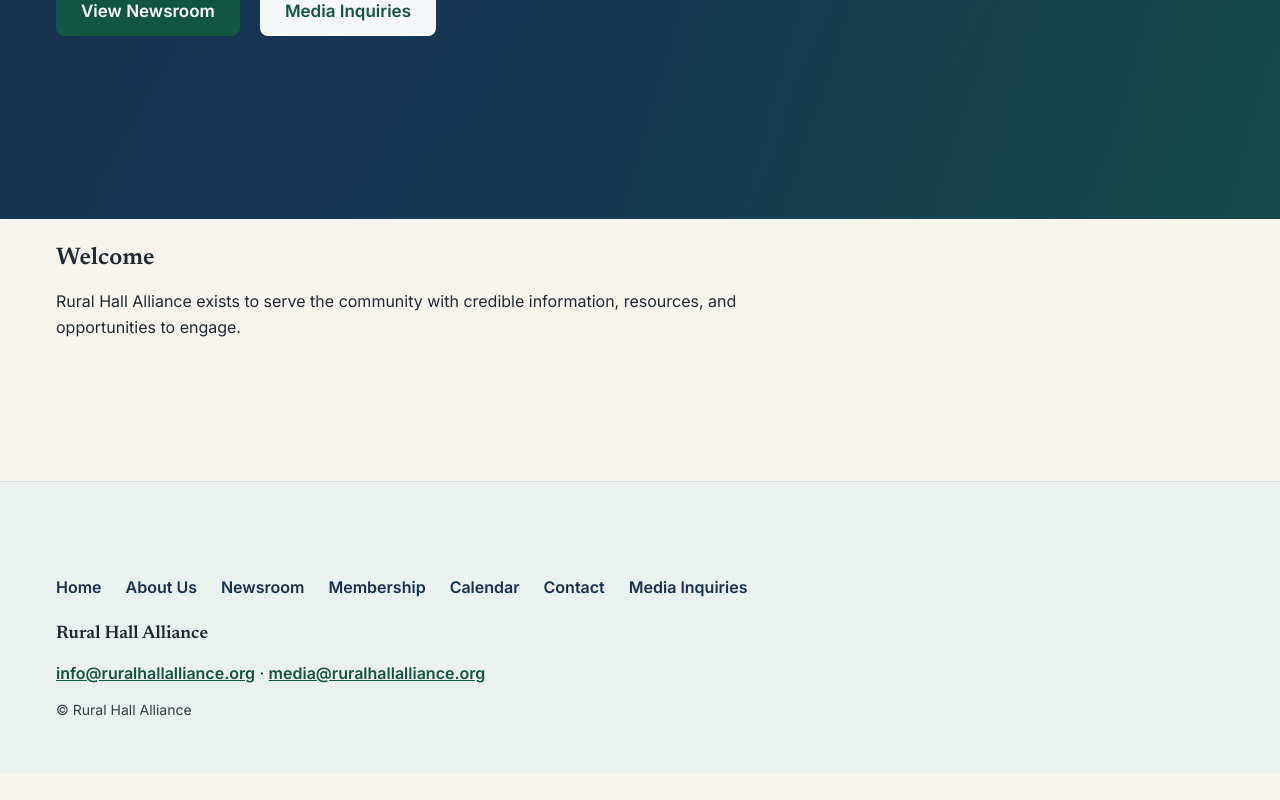
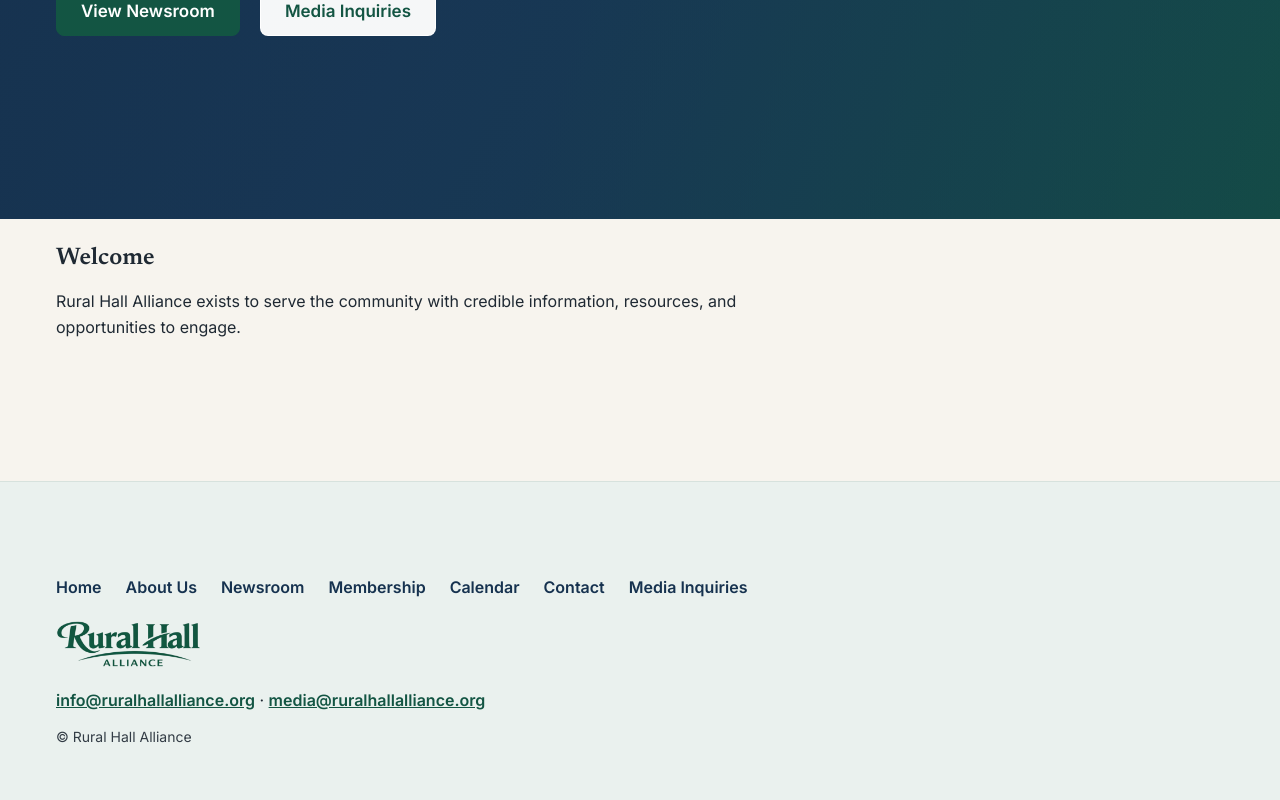
Before and after one commit to whittenluke/ruralhallalliance, a Next.js app: page / in a window 1280 px wide. Shown: the part 549-1349 px from the top of the page. Before the commit the page ends 1322 px from the top, so only its background shows below. Built offline with nearby package versions, Linux system fonts and the light colour scheme.

Commit message:
added logo to footer

```diff
--- a/app/globals.css
+++ b/app/globals.css
@@ -403,11 +403,25 @@ p {
   margin: 0 0 0.75rem 0;
 }
 
-.site-footer .org-name {
-  font-family: var(--font-newsreader), Georgia, serif;
-  font-size: 1.125rem;
-  font-weight: 600;
-  color: var(--color-text);
+.site-footer .footer-brand {
+  display: inline-block;
+  margin: 0 0 0.75rem 0;
+  line-height: 0;
+  text-decoration: none;
+}
+
+.site-footer .footer-brand:focus-visible {
+  outline: 2px solid var(--color-green);
+  outline-offset: 4px;
+  border-radius: 4px;
+}
+
+.site-footer .footer-logo {
+  display: block;
+  height: auto;
+  max-height: 3rem;
+  width: auto;
+  max-width: min(100%, 14rem);
 }
 
 .site-footer .footer-emails a {
--- a/app/layout.tsx
+++ b/app/layout.tsx
@@ -1,4 +1,5 @@
 import type { Metadata, Viewport } from "next";
+import Link from "next/link";
 import { Inter, Newsreader } from "next/font/google";
 import { SiteHeader } from "@/components/site-header";
 import { primaryNav } from "@/lib/navigation";
@@ -60,7 +61,15 @@ export default async function RootLayout({
               <a href="/media">Media Inquiries</a>
             </nav>
             <div className="footer-meta">
-              <p className="org-name">{settings.site_title}</p>
+              <Link className="footer-brand" href="/">
+                <img
+                  className="footer-logo"
+                  src="/rural-hall-alliance-logo-light.png"
+                  alt={settings.site_title}
+                  width={240}
+                  height={80}
+                />
+              </Link>
               {(settings.general_email || settings.media_email) && (
                 <p className="footer-emails">
                   {settings.general_email ? (
```
